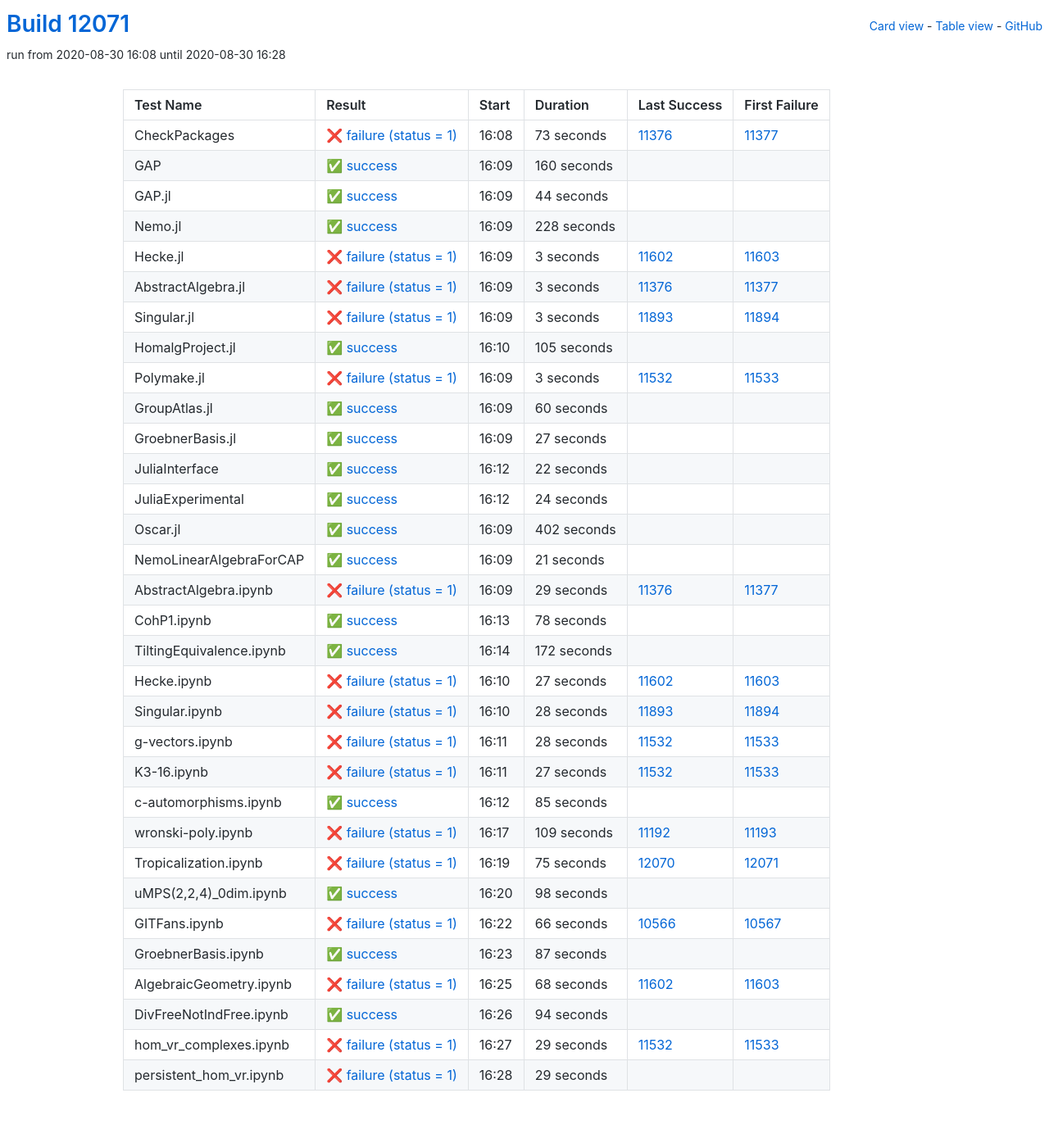
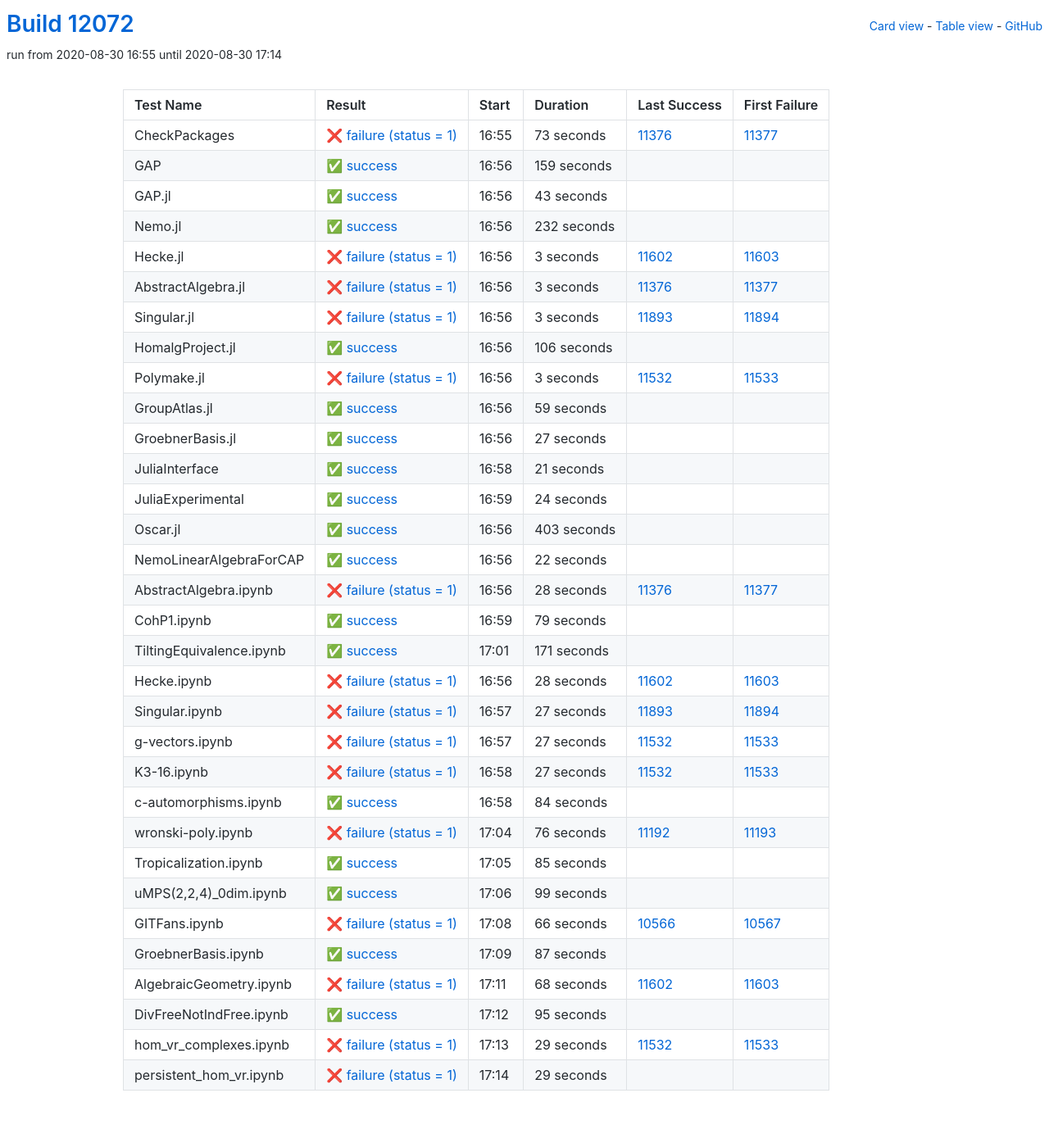
Before and after one commit to oscar-system/oscar-ci-status, a Jekyll site: the page built from table.html, in a window 1280 px wide. Shown: the whole page at 82% size. Built offline with Jekyll 4.4.1, drawn with Linux system fonts in a browser that asks for light colours.

Commit message:
Build #12072

```diff
--- a/_data/ci.yml
+++ b/_data/ci.yml
@@ -1,6 +1,6 @@
 ---
-build: 12071
-build_url: https://oscarci.mathematik.uni-kl.de/job/oscar/12071/
+build: 12072
+build_url: https://oscarci.mathematik.uni-kl.de/job/oscar/12072/
 job: oscar
 organization: oscar-system
 repo: oscar-ci-status
@@ -8,8 +8,8 @@
 tests:
 - name: CheckPackages
   id: checkpackages
-  log: https://oscarci.mathematik.uni-kl.de/job/oscar/12071/artifact/logs/build-12071/CheckPackages.log
-  start: 2020-08-30 16:08
+  log: https://oscarci.mathematik.uni-kl.de/job/oscar/12072/artifact/logs/build-12072/CheckPackages.log
+  start: 2020-08-30 16:55
   success: false
   exitcode: 1
   status: failure
@@ -20,44 +20,44 @@
   first_failure_url: https://oscarci.mathematik.uni-kl.de/job/oscar/11377/
 - name: GAP
   id: gap
-  log: https://oscarci.mathematik.uni-kl.de/job/oscar/12071/artifact/logs/build-12071/GAP.log
-  start: 2020-08-30 16:09
+  log: https://oscarci.mathematik.uni-kl.de/job/oscar/12072/artifact/logs/build-12072/GAP.log
+  start: 2020-08-30 16:56
   success: true
   exitcode: 0
   status: success
-  duration: 160
+  duration: 159
   last_success: false
   last_success_url:
   first_failure: false
   first_failure_url:
 - name: GAP.jl
   id: gap-jl
-  log: https://oscarci.mathematik.uni-kl.de/job/oscar/12071/artifact/logs/build-12071/GAP.jl.log
-  start: 2020-08-30 16:09
+  log: https://oscarci.mathematik.uni-kl.de/job/oscar/12072/artifact/logs/build-12072/GAP.jl.log
+  start: 2020-08-30 16:56
   success: true
   exitcode: 0
   status: success
-  duration: 44
+  duration: 43
   last_success: false
   last_success_url:
   first_failure: false
   first_failure_url:
 - name: Nemo.jl
   id: nemo-jl
-  log: https://oscarci.mathematik.uni-kl.de/job/oscar/12071/artifact/logs/build-12071/Nemo.jl.log
-  start: 2020-08-30 16:09
+  log: https://oscarci.mathematik.uni-kl.de/job/oscar/12072/artifact/logs/build-12072/Nemo.jl.log
+  start: 2020-08-30 16:56
   success: true
   exitcode: 0
   status: success
-  duration: 228
+  duration: 232
   last_success: false
   last_success_url:
   first_failure: false
   first_failure_url:
 - name: Hecke.jl
   id: hecke-jl
-  log: https://oscarci.mathematik.uni-kl.de/job/oscar/12071/artifact/logs/build-12071/Hecke.jl.log
-  start: 2020-08-30 16:09
+  log: https://oscarci.mathematik.uni-kl.de/job/oscar/12072/artifact/logs/build-12072/Hecke.jl.log
+  start: 2020-08-30 16:56
   success: false
   exitcode: 1
   status: failure
@@ -68,8 +68,8 @@
   first_failure_url: https://oscarci.mathematik.uni-kl.de/job/oscar/11603/
 - name: AbstractAlgebra.jl
   id: abstractalgebra-jl
-  log: https://oscarci.mathematik.uni-kl.de/job/oscar/12071/artifact/logs/build-12071/AbstractAlgebra.jl.log
-  start: 2020-08-30 16:09
+  log: https://oscarci.mathematik.uni-kl.de/job/oscar/12072/artifact/logs/build-12072/AbstractAlgebra.jl.log
+  start: 2020-08-30 16:56
   success: false
   exitcode: 1
   status: failure
@@ -80,8 +80,8 @@
   first_failure_url: https://oscarci.mathematik.uni-kl.de/job/oscar/11377/
 - name: Singular.jl
   id: singular-jl
-  log: https://oscarci.mathematik.uni-kl.de/job/oscar/12071/artifact/logs/build-12071/Singular.jl.log
-  start: 2020-08-30 16:09
+  log: https://oscarci.mathematik.uni-kl.de/job/oscar/12072/artifact/logs/build-12072/Singular.jl.log
+  start: 2020-08-30 16:56
   success: false
   exitcode: 1
   status: failure
@@ -92,20 +92,20 @@
   first_failure_url: https://oscarci.mathematik.uni-kl.de/job/oscar/11894/
 - name: HomalgProject.jl
   id: homalgproject-jl
-  log: https://oscarci.mathematik.uni-kl.de/job/oscar/12071/artifact/logs/build-12071/HomalgProject.jl.log
-  start: 2020-08-30 16:10
+  log: https://oscarci.mathematik.uni-kl.de/job/oscar/12072/artifact/logs/build-12072/HomalgProject.jl.log
+  start: 2020-08-30 16:56
   success: true
   exitcode: 0
   status: success
-  duration: 105
+  duration: 106
   last_success: false
   last_success_url:
   first_failure: false
   first_failure_url:
 - name: Polymake.jl
   id: polymake-jl
-  log: https://oscarci.mathematik.uni-kl.de/job/oscar/12071/artifact/logs/build-12071/Polymake.jl.log
-  start: 2020-08-30 16:09
+  log: https://oscarci.mathematik.uni-kl.de/job/oscar/12072/artifact/logs/build-12072/Polymake.jl.log
+  start: 2020-08-30 16:56
   success: false
   exitcode: 1
   status: failure
@@ -116,20 +116,20 @@
   first_failure_url: https://oscarci.mathematik.uni-kl.de/job/oscar/11533/
 - name: GroupAtlas.jl
   id: groupatlas-jl
-  log: https://oscarci.mathematik.uni-kl.de/job/oscar/12071/artifact/logs/build-12071/GroupAtlas.jl.log
-  start: 2020-08-30 16:09
+  log: https://oscarci.mathematik.uni-kl.de/job/oscar/12072/artifact/logs/build-12072/GroupAtlas.jl.log
+  start: 2020-08-30 16:56
   success: true
   exitcode: 0
   status: success
-  duration: 60
+  duration: 59
   last_success: false
   last_success_url:
   first_failure: false
   first_failure_url:
 - name: GroebnerBasis.jl
   id: groebnerbasis-jl
-  log: https://oscarci.mathematik.uni-kl.de/job/oscar/12071/artifact/logs/build-12071/GroebnerBasis.jl.log
-  start: 2020-08-30 16:09
+  log: https://oscarci.mathematik.uni-kl.de/job/oscar/12072/artifact/logs/build-12072/GroebnerBasis.jl.log
+  start: 2020-08-30 16:56
   success: true
   exitcode: 0
   status: success
@@ -140,20 +140,20 @@
   first_failure_url:
 - name: JuliaInterface
   id: juliainterface
-  log: https://oscarci.mathematik.uni-kl.de/job/oscar/12071/artifact/logs/build-12071/JuliaInterface.log
-  start: 2020-08-30 16:12
+  log: https://oscarci.mathematik.uni-kl.de/job/oscar/12072/artifact/logs/build-12072/JuliaInterface.log
+  start: 2020-08-30 16:58
   success: true
   exitcode: 0
   status: success
-  duration: 22
+  duration: 21
   last_success: false
   last_success_url:
   first_failure: false
   first_failure_url:
 - name: JuliaExperimental
   id: juliaexperimental
-  log: https://oscarci.mathematik.uni-kl.de/job/oscar/12071/artifact/logs/build-12071/JuliaExperimental.log
-  start: 2020-08-30 16:12
+  log: https://oscarci.mathematik.uni-kl.de/job/oscar/12072/artifact/logs/build-12072/JuliaExperimental.log
+  start: 2020-08-30 16:59
   success: true
   exitcode: 0
   status: success
@@ -164,104 +164,104 @@
   first_failure_url:
 - name: Oscar.jl
   id: oscar-jl
-  log: https://oscarci.mathematik.uni-kl.de/job/oscar/12071/artifact/logs/build-12071/Oscar.jl.log
-  start: 2020-08-30 16:09
+  log: https://oscarci.mathematik.uni-kl.de/job/oscar/12072/artifact/logs/build-12072/Oscar.jl.log
+  start: 2020-08-30 16:56
   success: true
   exitcode: 0
   status: success
-  duration: 402
+  duration: 403
   last_success: false
   last_success_url:
   first_failure: false
   first_failure_url:
 - name: NemoLinearAlgebraForCAP
   id: nemolinearalgebraforcap
-  log: https://oscarci.mathematik.uni-kl.de/job/oscar/12071/artifact/logs/build-12071/NemoLinearAlgebraForCAP.log
-  start: 2020-08-30 16:09
+  log: https://oscarci.mathematik.uni-kl.de/job/oscar/12072/artifact/logs/build-12072/NemoLinearAlgebraForCAP.log
+  start: 2020-08-30 16:56
   success: true
   exitcode: 0
   status: success
-  duration: 21
+  duration: 22
   last_success: false
   last_success_url:
   first_failure: false
   first_failure_url:
 - name: AbstractAlgebra.ipynb
   id: abstractalgebra-ipynb
-  log: https://oscarci.mathematik.uni-kl.de/job/oscar/12071/artifact/logs/build-12071/AbstractAlgebra.ipynb.log
-  start: 2020-08-30 16:09
+  log: https://oscarci.mathematik.uni-kl.de/job/oscar/12072/artifact/logs/build-12072/AbstractAlgebra.ipynb.log
+  start: 2020-08-30 16:56
   success: false
   exitcode: 1
   status: failure
-  duration: 29
+  duration: 28
   last_success: 11376
   last_success_url: https://oscarci.mathematik.uni-kl.de/job/oscar/11376/
   first_failure: 11377
   first_failure_url: https://oscarci.mathematik.uni-kl.de/job/oscar/11377/
 - name: CohP1.ipynb
   id: cohp1-ipynb
-  log: https://oscarci.mathematik.uni-kl.de/job/oscar/12071/artifact/logs/build-12071/CohP1.ipynb.log
-  start: 2020-08-30 16:13
+  log: https://oscarci.mathematik.uni-kl.de/job/oscar/12072/artifact/logs/build-12072/CohP1.ipynb.log
+  start: 2020-08-30 16:59
   success: true
   exitcode: 0
   status: success
-  duration: 78
+  duration: 79
   last_success: false
   last_success_url:
   first_failure: false
   first_failure_url:
 - name: TiltingEquivalence.ipynb
   id: tiltingequivalence-ipynb
-  log: https://oscarci.mathematik.uni-kl.de/job/oscar/12071/artifact/logs/build-12071/TiltingEquivalence.ipynb.log
-  start: 2020-08-30 16:14
+  log: https://oscarci.mathematik.uni-kl.de/job/oscar/12072/artifact/logs/build-12072/TiltingEquivalence.ipynb.log
+  start: 2020-08-30 17:01
   success: true
   exitcode: 0
   status: success
-  duration: 172
+  duration: 171
   last_success: false
   last_success_url:
   first_failure: false
   first_failure_url:
 - name: Hecke.ipynb
   id: hecke-ipynb
-  log: https://oscarci.mathematik.uni-kl.de/job/oscar/12071/artifact/logs/build-12071/Hecke.ipynb.log
-  start: 2020-08-30 16:10
+  log: https://oscarci.mathematik.uni-kl.de/job/oscar/12072/artifact/logs/build-12072/Hecke.ipynb.log
+  start: 2020-08-30 16:56
   success: false
   exitcode: 1
   status: failure
-  duration: 27
+  duration: 28
   last_success: 11602
   last_success_url: https://oscarci.mathematik.uni-kl.de/job/oscar/11602/
   first_failure: 11603
   first_failure_url: https://oscarci.mathematik.uni-kl.de/job/oscar/11603/
 - name: Singular.ipynb
   id: singular-ipynb
-  log: https://oscarci.mathematik.uni-kl.de/job/oscar/12071/artifact/logs/build-12071/Singular.ipynb.log
-  start: 2020-08-30 16:10
+  log: https://oscarci.mathematik.uni-kl.de/job/oscar/12072/artifact/logs/build-12072/Singular.ipynb.log
+  start: 2020-08-30 16:57
   success: false
   exitcode: 1
   status: failure
-  duration: 28
+  duration: 27
   last_success: 11893
   last_success_url: https://oscarci.mathematik.uni-kl.de/job/oscar/11893/
   first_failure: 11894
   first_failure_url: https://oscarci.mathematik.uni-kl.de/job/oscar/11894/
 - name: g-vectors.ipynb
   id: g-vectors-ipynb
-  log: https://oscarci.mathematik.uni-kl.de/job/oscar/12071/artifact/logs/build-12071/g-vectors.ipynb.log
-  start: 2020-08-30 16:11
+  log: https://oscarci.mathematik.uni-kl.de/job/oscar/12072/artifact/logs/build-12072/g-vectors.ipynb.log
+  start: 2020-08-30 16:57
   success: false
   exitcode: 1
   status: failure
-  duration: 28
+  duration: 27
   last_success: 11532
   last_success_url: https://oscarci.mathematik.uni-kl.de/job/oscar/11532/
   first_failure: 11533
   first_failure_url: https://oscarci.mathematik.uni-kl.de/job/oscar/11533/
 - name: K3-16.ipynb
   id: k3-16-ipynb
-  log: https://oscarci.mathematik.uni-kl.de/job/oscar/12071/artifact/logs/build-12071/K3-16.ipynb.log
-  start: 2020-08-30 16:11
+  log: https://oscarci.mathematik.uni-kl.de/job/oscar/12072/artifact/logs/build-12072/K3-16.ipynb.log
+  start: 2020-08-30 16:58
   success: false
   exitcode: 1
   status: failure
@@ -272,8 +272,32 @@
   first_failure_url: https://oscarci.mathematik.uni-kl.de/job/oscar/11533/
 - name: c-automorphisms.ipynb
   id: c-automorphisms-ipynb
-  log: https://oscarci.mathematik.uni-kl.de/job/oscar/12071/artifact/logs/build-12071/c-automorphisms.ipynb.log
-  start: 2020-08-30 16:12
+  log: https://oscarci.mathematik.uni-kl.de/job/oscar/12072/artifact/logs/build-12072/c-automorphisms.ipynb.log
+  start: 2020-08-30 16:58
+  success: true
+  exitcode: 0
+  status: success
+  duration: 84
+  last_success: false
+  last_success_url:
+  first_failure: false
+  first_failure_url:
+- name: wronski-poly.ipynb
+  id: wronski-poly-ipynb
+  log: https://oscarci.mathematik.uni-kl.de/job/oscar/12072/artifact/logs/build-12072/wronski-poly.ipynb.log
+  start: 2020-08-30 17:04
+  success: false
+  exitcode: 1
+  status: failure
+  duration: 76
+  last_success: 11192
+  last_success_url: https://oscarci.mathematik.uni-kl.de/job/oscar/11192/
+  first_failure: 11193
+  first_failure_url: https://oscarci.mathematik.uni-kl.de/job/oscar/11193/
+- name: Tropicalization.ipynb
+  id: tropicalization-ipynb
+  log: https://oscarci.mathematik.uni-kl.de/job/oscar/12072/artifact/logs/build-12072/Tropicalization.ipynb.log
+  start: 2020-08-30 17:05
   success: true
   exitcode: 0
   status: success
@@ -282,46 +306,22 @@
   last_success_url:
   first_failure: false
   first_failure_url:
-- name: wronski-poly.ipynb
-  id: wronski-poly-ipynb
-  log: https://oscarci.mathematik.uni-kl.de/job/oscar/12071/artifact/logs/build-12071/wronski-poly.ipynb.log
-  start: 2020-08-30 16:17
-  success: false
-  exitcode: 1
-  status: failure
-  duration: 109
-  last_success: 11192
-  last_success_url: https://oscarci.mathematik.uni-kl.de/job/oscar/11192/
-  first_failure: 11193
-  first_failure_url: https://oscarci.mathematik.uni-kl.de/job/oscar/11193/
-- name: Tropicalization.ipynb
-  id: tropicalization-ipynb
-  log: https://oscarci.mathematik.uni-kl.de/job/oscar/12071/artifact/logs/build-12071/Tropicalization.ipynb.log
-  start: 2020-08-30 16:19
-  success: false
-  exitcode: 1
-  status: failure
-  duration: 75
-  last_success: 12070
-  last_success_url: https://oscarci.mathematik.uni-kl.de/job/oscar/12070/
-  first_failure: 12071
-  first_failure_url: https://oscarci.mathematik.uni-kl.de/job/oscar/12071/
 - name: uMPS(2,2,4)_0dim.ipynb
   id: umps-2-2-4-0dim-ipynb
-  log: https://oscarci.mathematik.uni-kl.de/job/oscar/12071/artifact/logs/build-12071/uMPS-2-2-4-_0dim.ipynb.log
-  start: 2020-08-30 16:20
+  log: https://oscarci.mathematik.uni-kl.de/job/oscar/12072/artifact/logs/build-12072/uMPS-2-2-4-_0dim.ipynb.log
+  start: 2020-08-30 17:06
   success: true
   exitcode: 0
   status: success
-  duration: 98
+  duration: 99
   last_success: false
   last_success_url:
   first_failure: false
   first_failure_url:
 - name: GITFans.ipynb
   id: gitfans-ipynb
-  log: https://oscarci.mathematik.uni-kl.de/job/oscar/12071/artifact/logs/build-12071/GITFans.ipynb.log
-  start: 2020-08-30 16:22
+  log: https://oscarci.mathematik.uni-kl.de/job/oscar/12072/artifact/logs/build-12072/GITFans.ipynb.log
+  start: 2020-08-30 17:08
   success: false
   exitcode: 1
   status: failure
@@ -332,8 +332,8 @@
   first_failure_url: https://oscarci.mathematik.uni-kl.de/job/oscar/10567/
 - name: GroebnerBasis.ipynb
   id: groebnerbasis-ipynb
-  log: https://oscarci.mathematik.uni-kl.de/job/oscar/12071/artifact/logs/build-12071/GroebnerBasis.ipynb.log
-  start: 2020-08-30 16:23
+  log: https://oscarci.mathematik.uni-kl.de/job/oscar/12072/artifact/logs/build-12072/GroebnerBasis.ipynb.log
+  start: 2020-08-30 17:09
   success: true
   exitcode: 0
   status: success
@@ -344,8 +344,8 @@
   first_failure_url:
 - name: AlgebraicGeometry.ipynb
   id: algebraicgeometry-ipynb
-  log: https://oscarci.mathematik.uni-kl.de/job/oscar/12071/artifact/logs/build-12071/AlgebraicGeometry.ipynb.log
-  start: 2020-08-30 16:25
+  log: https://oscarci.mathematik.uni-kl.de/job/oscar/12072/artifact/logs/build-12072/AlgebraicGeometry.ipynb.log
+  start: 2020-08-30 17:11
   success: false
   exitcode: 1
   status: failure
@@ -356,20 +356,20 @@
   first_failure_url: https://oscarci.mathematik.uni-kl.de/job/oscar/11603/
 - name: DivFreeNotIndFree.ipynb
   id: divfreenotindfree-ipynb
-  log: https://oscarci.mathematik.uni-kl.de/job/oscar/12071/artifact/logs/build-12071/DivFreeNotIndFree.ipynb.log
-  start: 2020-08-30 16:26
+  log: https://oscarci.mathematik.uni-kl.de/job/oscar/12072/artifact/logs/build-12072/DivFreeNotIndFree.ipynb.log
+  start: 2020-08-30 17:12
   success: true
   exitcode: 0
   status: success
-  duration: 94
+  duration: 95
   last_success: false
   last_success_url:
   first_failure: false
   first_failure_url:
 - name: hom_vr_complexes.ipynb
   id: hom-vr-complexes-ipynb
-  log: https://oscarci.mathematik.uni-kl.de/job/oscar/12071/artifact/logs/build-12071/hom_vr_complexes.ipynb.log
-  start: 2020-08-30 16:27
+  log: https://oscarci.mathematik.uni-kl.de/job/oscar/12072/artifact/logs/build-12072/hom_vr_complexes.ipynb.log
+  start: 2020-08-30 17:13
   success: false
   exitcode: 1
   status: failure
@@ -380,8 +380,8 @@
   first_failure_url: https://oscarci.mathematik.uni-kl.de/job/oscar/11533/
 - name: persistent_hom_vr.ipynb
   id: persistent-hom-vr-ipynb
-  log: https://oscarci.mathematik.uni-kl.de/job/oscar/12071/artifact/logs/build-12071/persistent_hom_vr.ipynb.log
-  start: 2020-08-30 16:28
+  log: https://oscarci.mathematik.uni-kl.de/job/oscar/12072/artifact/logs/build-12072/persistent_hom_vr.ipynb.log
+  start: 2020-08-30 17:14
   success: false
   exitcode: 1
   status: failure
```
Also changed, not shown: README.md.
